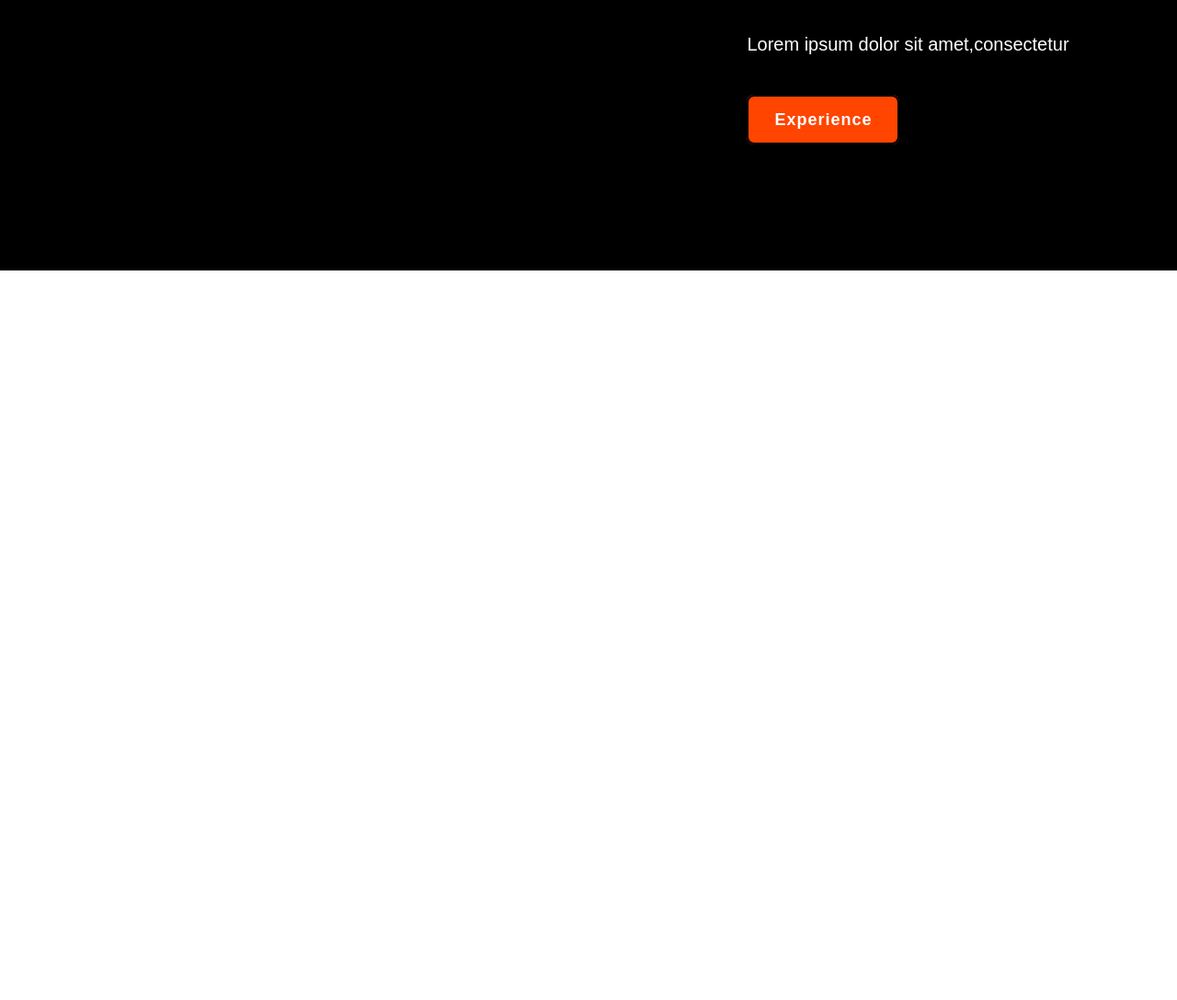
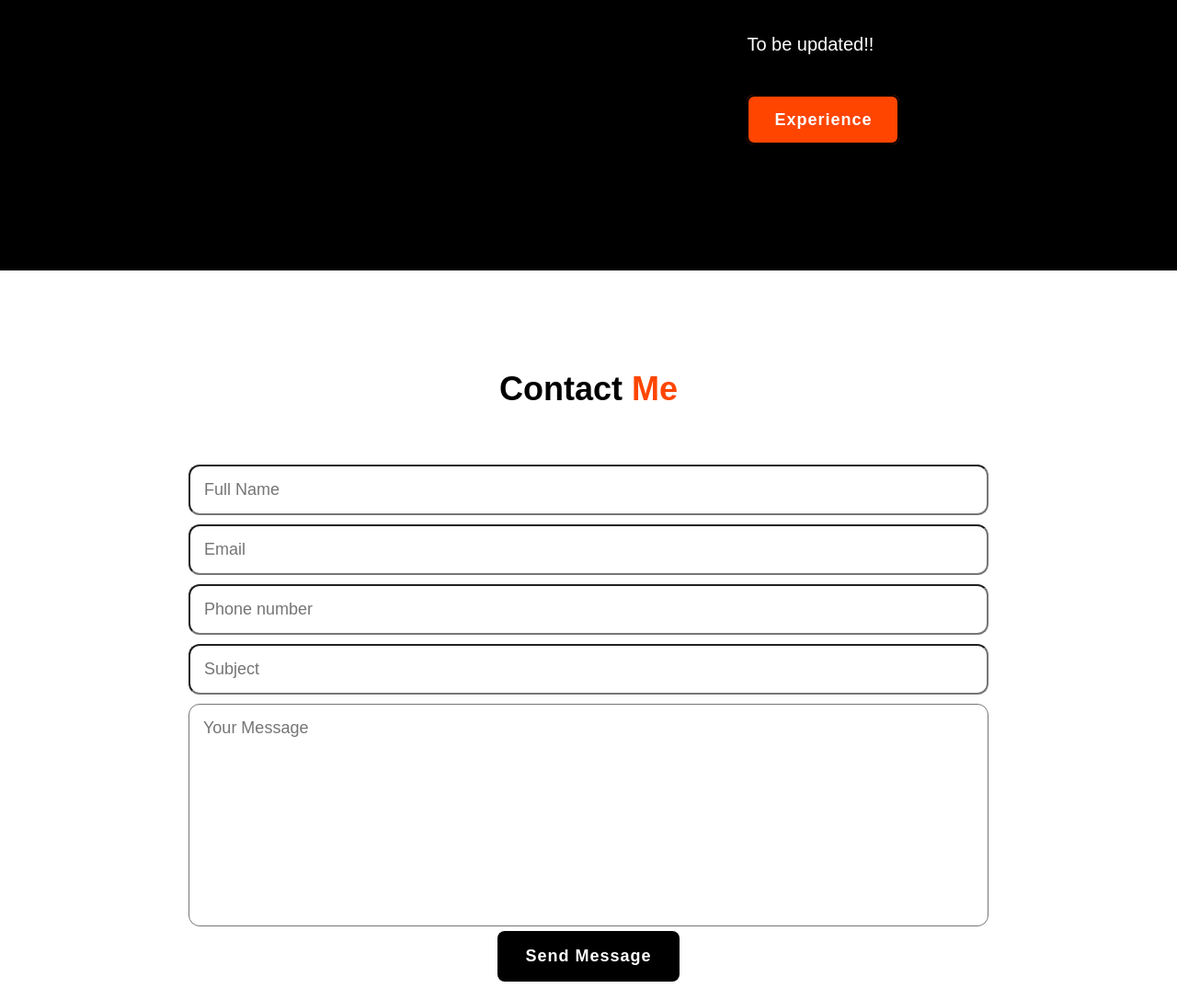
Before and after one commit to s-akhiltechy/Portfolio2.0, a plain HTML site: page index.html in a window 1280 px wide. Shown: the part 1147-2234 px from the top of the page at 92% size. Before the commit the page ends 1441 px from the top, so only its background shows below. Drawn offline with Linux system fonts and the light colour scheme.

Commit message:
add contact form section with styling and update about section content

```diff
--- a/index.html
+++ b/index.html
@@ -49,9 +49,28 @@
             <div class="about-content">
                 <h2 class="heading">About<span>Me</span></h2>
                 <h3>Frontend <span>Developer</span></h3>
-                <p>Lorem ipsum dolor sit amet,consectetur </p>
+                <p>To be updated!!</p>
                 <a href="#" class="btn-2">Experience</a>
             </div>
         </section>
+
+        <section class="contact-form">
+            <h2 class="contact-me">Contact <span>Me</span></h2>
+
+            <form action="#" class="form-together">
+
+                <div class="input-box">
+                    <input type="text" placeholder="Full Name">
+                    <input type="email" placeholder="Email">
+                    <input type="number" placeholder="Phone number">
+                    <input type="text" placeholder="Subject">
+
+                    <textarea name="" id="" cols="30" rows="10" placeholder="Your Message"></textarea>
+                </div>
+
+                <input type="submit" value="Send Message" class="btn-1">
+
+            </form>
+        </section>
     </body>
 </html>
--- a/style.css
+++ b/style.css
@@ -169,3 +169,52 @@ span{
     font-size: 20px;
     margin: 2em 0 3em;
 }
+
+.contact-form {
+    display: flex;
+    flex-direction: column;
+    align-items: center;
+    justify-content: center;
+    width: 100%;
+}
+
+.form-together {
+    display: flex;
+    flex-direction: column;
+    align-items: center;
+    justify-content: center;
+    width: 100%;
+}
+
+.contact-form h2{
+    text-align: center;
+    margin-top: 3em;
+    margin-bottom: 1em;
+    font-size: 36px;
+}
+.contact-form form{
+    max-width: 50em;
+    margin: 1rem auto;
+    text-align: center;
+    margin-bottom: 3em;
+}
+.contact-form form,
+.input-box{
+    display: flex;
+    justify-content: center;
+    flex-wrap: wrap;
+
+}
+
+.contact-form form,
+.input-box input,
+.contact-form form textarea{
+    width: 100%;
+    padding: 15px;
+    font-size: 18px;
+    color: black;
+    background: rgb(255, 255, 255);
+    border-radius: 12px;
+    margin: 5px 0;
+    resize: none;
+}
```
